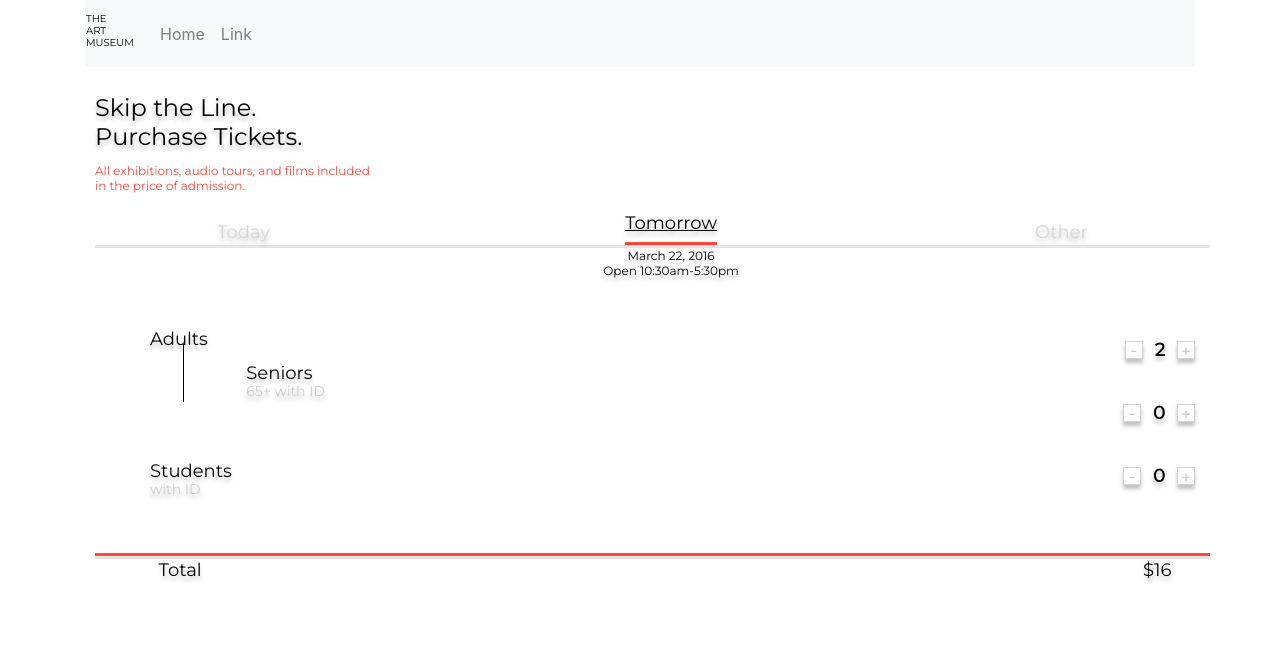
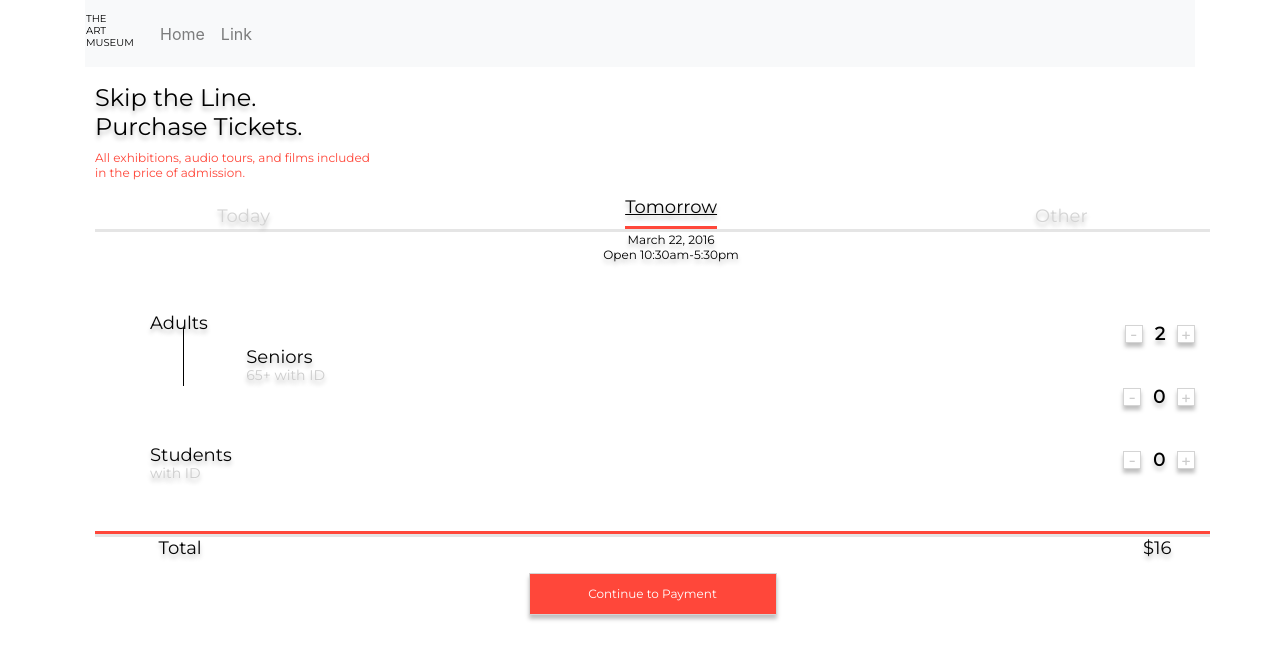
Before and after one commit to zloid/figma-imgs-to-react, a React (Create React App) app: page / in a window 1280 px wide. Shown: the top 660 px of the page. Built offline with nearby package versions, Linux system fonts and the light colour scheme.

Commit message:
plan-your-visit page done

```diff
--- a/src/components/H1.jsx
+++ b/src/components/H1.jsx
@@ -19,7 +19,7 @@ const H1 = styled.h1`
   color: #000000;
 
   text-shadow: 0px 4px 4px rgba(0, 0, 0, 0.25);
-  margin-top: 25px;
+  margin-top: 15px;
 `
 
 export default H1
--- a/src/components/PlanYourVisit.jsx
+++ b/src/components/PlanYourVisit.jsx
@@ -13,7 +13,7 @@ import { TodayTomorrowText } from './TodayTomorrowText'
 
 const SolidLineRed = styled(SolidLine)`
   border-top: 3px solid #ff473a;
-  margin-top: 26px;
+  margin-top: 20px;
 `
 const TotalBlock = styled.div`
   margin-left: -2%;
@@ -30,6 +30,23 @@ const TotalBlock = styled.div`
     width: 87%;
   }
   display: inline-block;
+`
+const ContinueToPayButton = styled.button`
+  width: 248px;
+  height: 42px;
+  // line-height: 50px;
+  margin: 0 auto;
+  margin-top: 12px;
+  padding: 0;
+  border: 1px solid #d4d4d4;
+  color: #fff;
+  background: #ff473a;
+  box-shadow: 0px 4px 4px rgba(0, 0, 0, 0.25);
+  font-family: Montserrat;
+  font-style: normal;
+  font-weight: normal;
+  font-size: 12px;
+  line-height: 15px;
 `
 
 const PlanYourVisit = () => {
@@ -118,6 +135,11 @@ const PlanYourVisit = () => {
             <TodayTomorrowText>$16</TodayTomorrowText>
           </Col>
         </Row>
+        <Row>
+          <Col className="text-center">
+            <ContinueToPayButton>Continue to Payment</ContinueToPayButton>
+          </Col>
+        </Row>
       </Container>
     </>
   )
--- a/src/components/TomatoText.jsx
+++ b/src/components/TomatoText.jsx
@@ -3,18 +3,13 @@ import styled from 'styled-components'
 
 const TomatoText = styled.p`
 width: 275px;
-height: 36px;
 left: 12px;
-top: 72px;
-
 font-family: Montserrat;
 font-style: normal;
 font-weight: normal;
 font-size: 12px;
 line-height: 15px;
-display: flex;
 align-items: center;
-
 color: #FF473A;
 `
 
```
